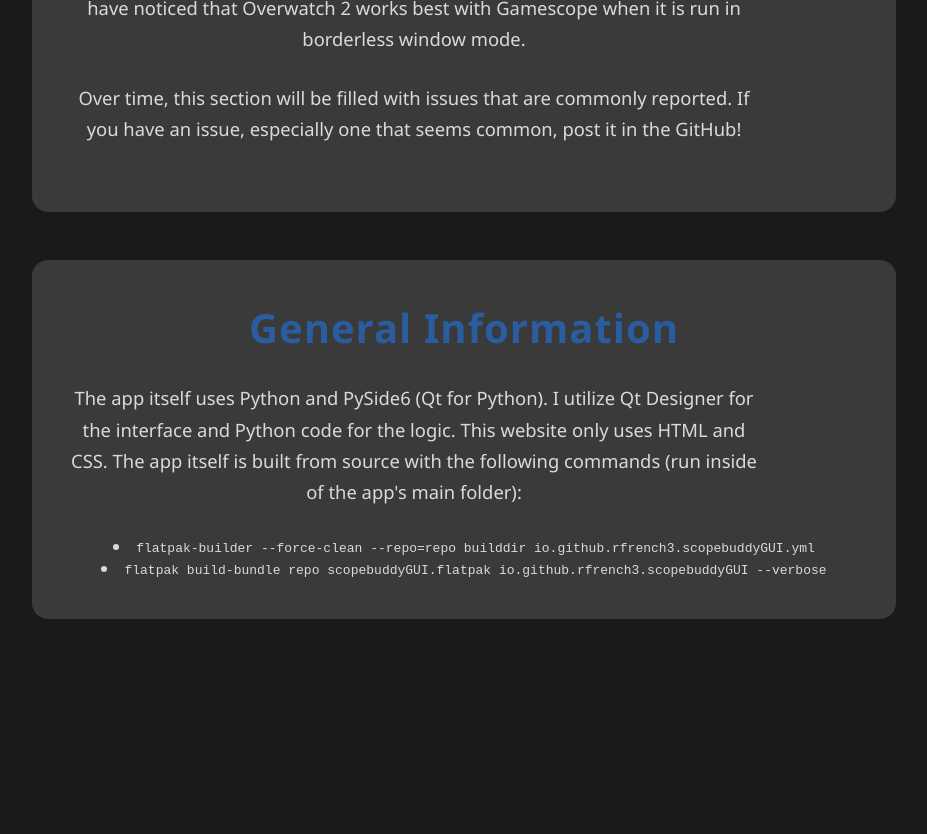
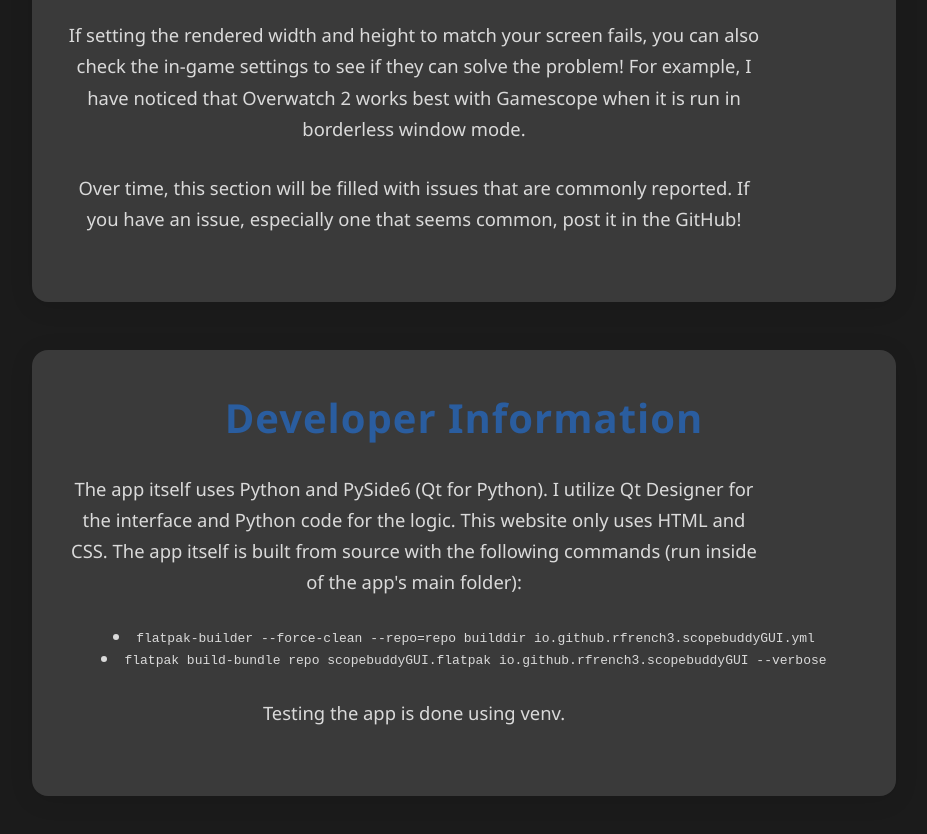
Before and after one commit to rfrench3/scopebuddy-gui, a plain HTML site: page docs/index.html in a window 1280 px wide. Shown: the part 6657-7491 px from the top of the page, without its empty margins (176-1103 px from the left). Before the commit the page ends 7324 px from the top, so only its background shows below. Drawn offline with Linux system fonts and the light colour scheme.

Commit message:
updated documentation for Lutris

```diff
--- a/docs/index.html
+++ b/docs/index.html
@@ -74,6 +74,7 @@
         </div>
         <div class="title-card" id="lutris">
             <h1>Applying your config - Lutris</h1>
+            <p>There is currently not an easy way to use scopebuddy with Lutris. I recommend you instead use the built-in gamescope configuration provided by Lutris.</p>
             <p>guide for lutris not yet created</p>
         </div>
         <div class="title-card" id="heroic">
@@ -91,10 +92,11 @@
             <p>Over time, this section will be filled with issues that are commonly reported. If you have an issue, especially one that seems common, post it in the GitHub!</p>
         </div>
         <div class="title-card" id="general_info">
-            <h1>General Information</h1>
+            <h1>Developer Information</h1>
             <p>The app itself uses Python and PySide6 (Qt for Python). I utilize Qt Designer for the interface and Python code for the logic. This website only uses HTML and CSS. The app itself is built from source with the following commands (run inside of the app's main folder):</p>
             <li><code>flatpak-builder --force-clean --repo=repo builddir io.github.rfrench3.scopebuddyGUI.yml</code></li>
             <li><code>flatpak build-bundle repo scopebuddyGUI.flatpak io.github.rfrench3.scopebuddyGUI --verbose</code></li>
+            <p>Testing the app is done using venv.</p>
         </div>
     </body>
 </html>
```
